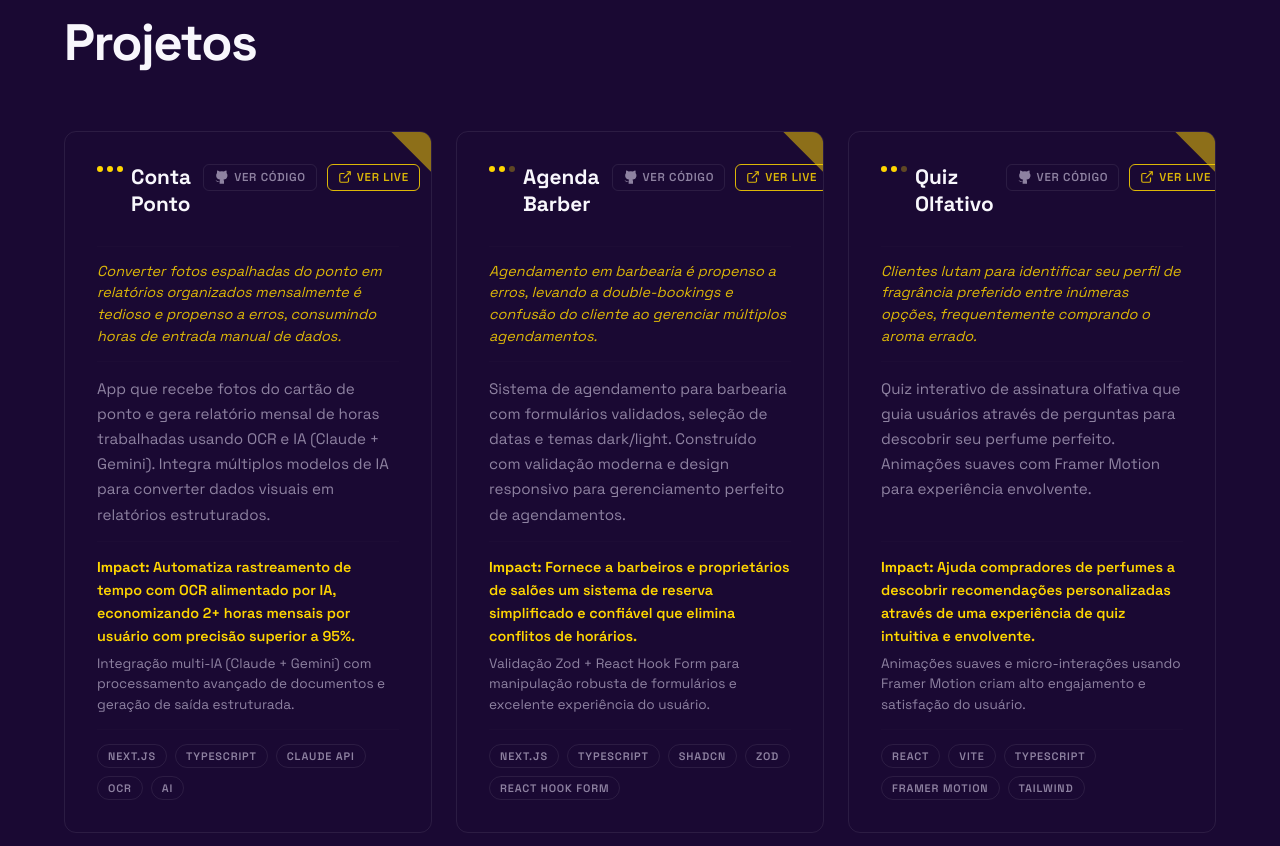
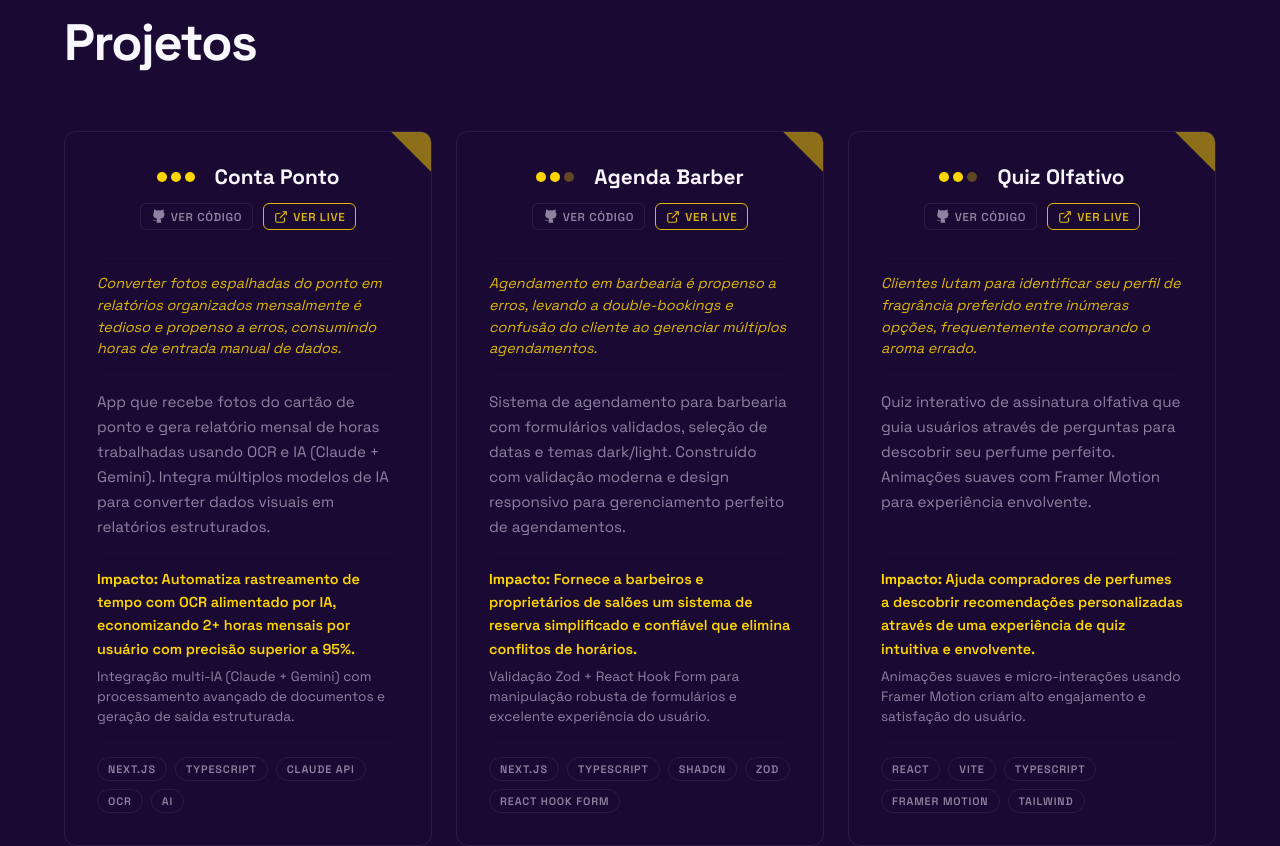
Before and after one commit to GuDropa/portfolio, a Next.js app: page /pt-br in a window 1280 px wide. Shown: the part 3621-4467 px from the top of the page. Built offline with nearby package versions, Linux system fonts and the light colour scheme.

Commit message:
feat: fixes on icons and project cards

```diff
--- a/messages/en.json
+++ b/messages/en.json
@@ -94,6 +94,7 @@
     "title": "Projects",
     "view_code": "View code",
     "view_live": "View live",
+    "impact": "Impact",
     "items": [
       {
         "name": "Conta Ponto",
--- a/messages/pt-br.json
+++ b/messages/pt-br.json
@@ -94,6 +94,7 @@
     "title": "Projetos",
     "view_code": "Ver código",
     "view_live": "Ver live",
+    "impact": "Impacto",
     "items": [
       {
         "name": "Conta Ponto",
--- a/src/components/canvas/NodeGraph3D.tsx
+++ b/src/components/canvas/NodeGraph3D.tsx
@@ -9,30 +9,30 @@ const DEVICON = 'https://cdn.jsdelivr.net/gh/devicons/devicon@latest/icons';
 const SIMPLE  = 'https://cdn.simpleicons.org';
 
 const SKILL_NODES: { label: string; icon: string; x: number; y: number; z: number }[] = [
-  { label: 'Vue 3',      icon: `${DEVICON}/vuejs/vuejs-original.svg`,             x:  0.0, y:  0.8, z:  0.2 },
-  { label: 'React',      icon: `${DEVICON}/react/react-original.svg`,              x:  1.6, y:  0.6, z: -0.2 },
+  { label: 'Vue 3',      icon: `${DEVICON}/vuejs/vuejs-original.svg`,             x:  2.5, y:  0.8, z:  0.2 },
+  { label: 'React',      icon: `${DEVICON}/react/react-original.svg`,              x:  1.6, y:  0.6, z: -1.2 },
   { label: 'TypeScript', icon: `${DEVICON}/typescript/typescript-original.svg`,    x:  1.4, y: -0.4, z:  0.5 },
-  { label: 'Node.js',    icon: `${DEVICON}/nodejs/nodejs-original.svg`,            x: -1.2, y:  0.4, z:  0.5 },
-  { label: 'Next.js',    icon: `${DEVICON}/nextjs/nextjs-original.svg`,            x:  0.5, y:  1.6, z: -0.4 },
+  { label: 'Node.js',    icon: `${DEVICON}/nodejs/nodejs-original.svg`,            x: -1.2, y:  0.4, z:  1.5 },
+  { label: 'Next.js',    icon: `${DEVICON}/nextjs/nextjs-original.svg`,            x:  1.5, y:  1.5, z: -1.4 },
   { label: 'SASS',       icon: `${DEVICON}/sass/sass-original.svg`,                x: -0.3, y: -0.6, z: -1.0 },
-  { label: 'Vuetify',    icon: `${DEVICON}/vuetify/vuetify-original.svg`,          x: -0.2, y:  0.4, z:  1.2 },
-  { label: 'Pinia',      icon: `${SIMPLE}/pinia/42B883`,                           x:  0.8, y:  1.1, z:  0.6 },
+  { label: 'Vuetify',    icon: `${DEVICON}/vuetify/vuetify-original.svg`,          x: -0.2, y:  0.4, z:  2.2 },
+  { label: 'Pinia',      icon: `${SIMPLE}/pinia/42B883`,                           x:  2.5, y:  1.2, z:  0.6 },
   { label: 'Framer',     icon: `${SIMPLE}/framer/05F`,                             x:  1.1, y: -1.1, z: -0.5 },
-  { label: 'MySQL',      icon: `${DEVICON}/mysql/mysql-original.svg`,              x:  0.6, y: -1.2, z:  0.2 },
+  { label: 'MySQL',      icon: `${DEVICON}/mysql/mysql-original.svg`,              x:  0.6, y: -1.2, z:  1.2 },
   { label: 'MongoDB',    icon: `${DEVICON}/mongodb/mongodb-original.svg`,          x:  1.2, y:  0.2, z:  1.1 },
-  { label: 'Go',         icon: `${DEVICON}/go/go-original-wordmark.svg`,           x:  1.8, y: -0.8, z:  0.7 },
+  { label: 'Go',         icon: `${DEVICON}/go/go-original-wordmark.svg`,           x:  1.8, y: -0.8, z:  1.7 },
   { label: 'Laravel',    icon: `${DEVICON}/laravel/laravel-original.svg`,          x: -0.4, y: -1.5, z:  0.4 },
-  { label: 'PHP',        icon: `${DEVICON}/php/php-original.svg`,                  x: -1.0, y:  1.3, z:  0.1 },
-  { label: 'Docker',     icon: `${DEVICON}/docker/docker-original.svg`,            x: -0.8, y: -0.9, z: -0.4 },
+  { label: 'PHP',        icon: `${DEVICON}/php/php-original.svg`,                  x: -2.0, y:  1.3, z:  0.1 },
+  { label: 'Docker',     icon: `${DEVICON}/docker/docker-original.svg`,            x: -0.8, y: -0.9, z: -2.4 },
   { label: 'GCP',        icon: `${DEVICON}/googlecloud/googlecloud-original.svg`,  x: -1.8, y:  0.1, z: -0.3 },
   { label: 'Git',        icon: `${DEVICON}/git/git-original.svg`,                  x:  1.6, y:  1.1, z: -0.6 },
   { label: 'RabbitMQ',   icon: `${SIMPLE}/rabbitmq/FF6600`,                        x: -1.4, y: -0.3, z:  0.9 },
-  { label: 'Vite',       icon: `${DEVICON}/vitejs/vitejs-original.svg`,            x:  0.0, y: -1.8, z: -0.3 },
+  { label: 'Vite',       icon: `${DEVICON}/vitejs/vitejs-original.svg`,            x:  0.0, y: -1.8, z: -1.3 },
   { label: 'Angular',    icon: `${DEVICON}/angular/angular-original.svg`,          x: -0.6, y:  1.9, z: -0.5 },
-  { label: 'Zustand',    icon: `${DEVICON}/react/react-original.svg`,              x: -0.2, y: -1.0, z: -0.8 },
+  { label: 'Zustand',    icon: `${DEVICON}/react/react-original.svg`,              x: -0.2, y: -1.0, z: -1.8 },
   { label: 'Oracle',     icon: `${DEVICON}/oracle/oracle-original.svg`,            x:  0.4, y: -0.9, z:  1.5 },
-  { label: 'Java',       icon: `${DEVICON}/java/java-original.svg`,                x: -1.7, y: -1.1, z:  0.3 },
-  { label: 'SQL Server', icon: `${DEVICON}/microsoftsqlserver/microsoftsqlserver-plain.svg`, x:  1.1, y: -1.6, z: -0.7 },
+  { label: 'Java',       icon: `${DEVICON}/java/java-original.svg`,                x: -2.5, y: -1.1, z:  0.3 },
+  { label: 'SQL Server', icon: `${DEVICON}/microsoftsqlserver/microsoftsqlserver-plain.svg`, x:  2.0, y: -1.4, z: -0.7 },
 ];
 
 const CONNECTIONS: [number, number][] = [
--- a/src/components/sections/Projects.module.scss
+++ b/src/components/sections/Projects.module.scss
@@ -47,7 +47,6 @@
   position: relative;
   border: 1px solid var(--border);
   border-radius: $radius-md;
-  overflow: hidden;
   transition: border-color $transition, transform $transition, box-shadow $transition;
 
   &:hover {
@@ -69,6 +68,7 @@
   clip-path: polygon(100% 0, 0 0, 100% 100%);
   opacity: 0.5;
   transition: opacity $transition;
+  border-radius: 0 10px 0 0;
 }
 
 .cardInner {
@@ -87,9 +87,9 @@
 }
 
 .cardHeader {
-  display: flex;
-  justify-content: space-between;
-  align-items: flex-start;
+  // display: flex-wrap;
+  // justify-content: center;
+  // align-items: flex-end;
   gap: 12px;
   margin-bottom: 14px;
 
@@ -100,21 +100,22 @@
 
 .headerLeft {
   display: flex;
-  align-items: flex-start;
-  gap: 8px;
-  flex: 1;
+  width: 100%;
+  justify-content: center;
+  align-items: center;
+  gap: 20px;
 }
 
 .complexityIndicator {
   display: flex;
   gap: 4px;
   flex-shrink: 0;
-  padding-top: 2px;
+  padding-top: 0px;
 }
 
 .complexityDot {
-  width: 6px;
-  height: 6px;
+  width: 10px;
+  height: 10px;
   border-radius: 50%;
   background: var(--accent);
   opacity: 0.3;
@@ -129,7 +130,6 @@
   font-size: 1.3rem;
   font-weight: 700;
   color: var(--text);
-  flex: 1;
   line-height: 1.3;
 
   @include tablet {
@@ -142,9 +142,10 @@
 }
 
 .links {
+  margin-top: .8rem;
   display: flex;
   gap: 10px;
-  flex-shrink: 0;
+  justify-content: center;
 }
 
 .link {
--- a/src/components/sections/Projects.tsx
+++ b/src/components/sections/Projects.tsx
@@ -128,7 +128,7 @@ export function Projects() {
                     <div className={styles.impactSection}>
                       {project.impact && (
                         <p className={styles.impact}>
-                          <strong>Impact:</strong> {project.impact}
+                          <strong>{t('impact')}:</strong> {project.impact}
                         </p>
                       )}
                       {project.metrics && (
```
